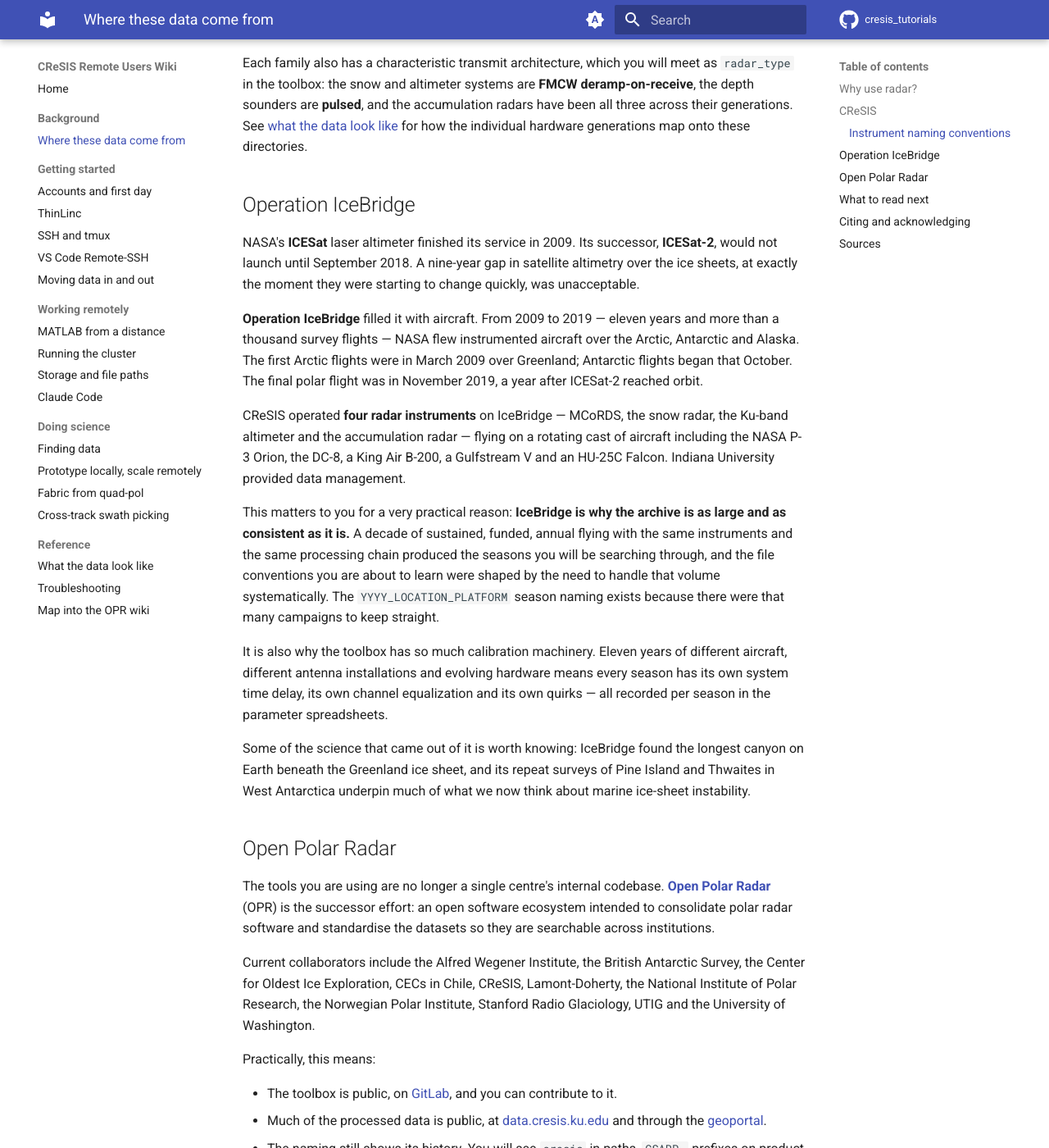
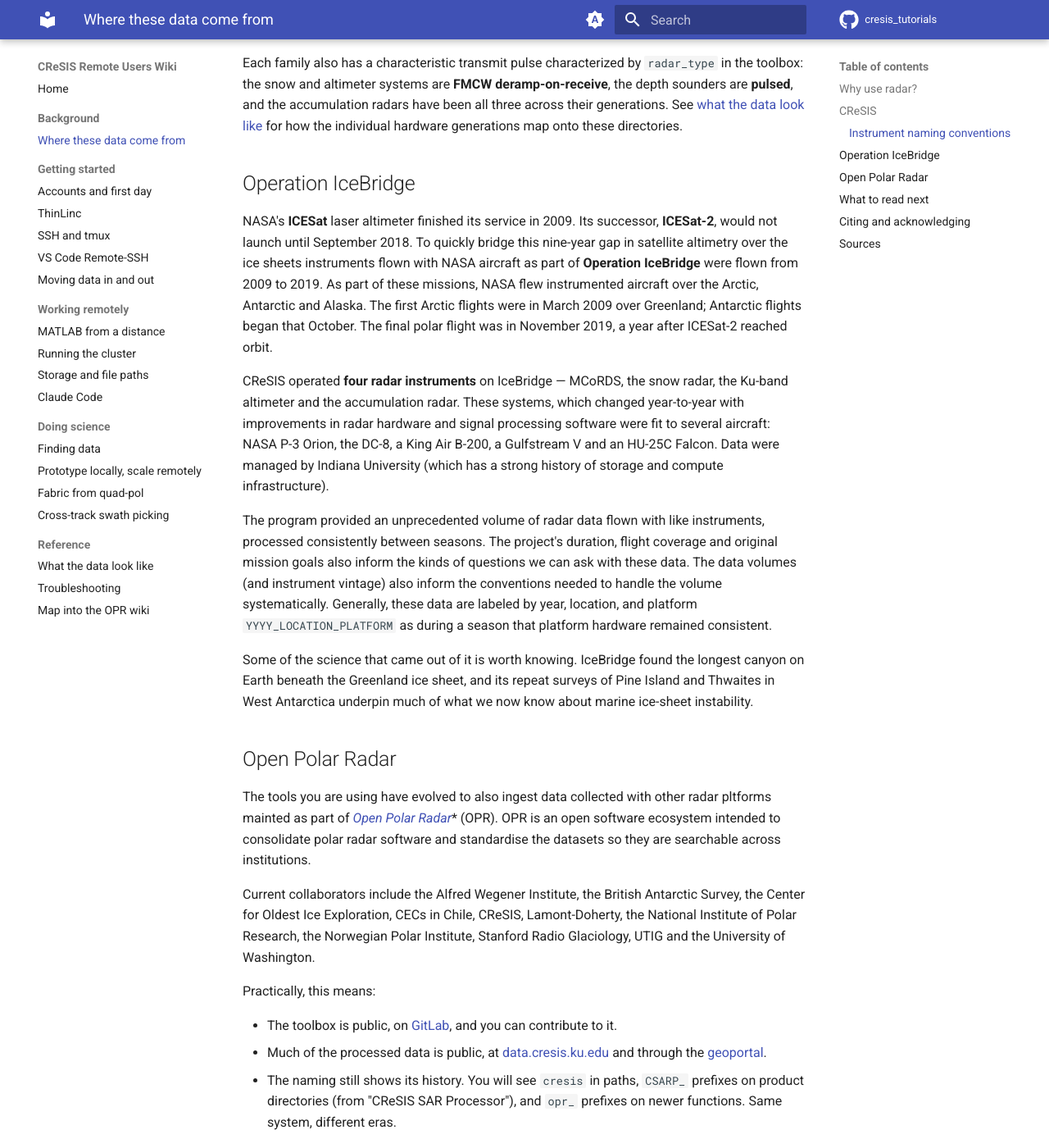
Before and after one commit to rice-glaciology/cresis_tutorials, an MkDocs documentation site: the page built from docs/background/history.md, in a window 1280 px wide and 1400 px high, scrolled down 2122 px. Shown: the whole window at 82% size. Built offline with MkDocs 1.6.1 and Material for MkDocs 9.7.7, drawn with Linux system fonts in a browser that asks for light colours; comment, search, counter and statistics services are not loaded; some of the changed text lies outside the part shown.

Commit message:
Fix grammar and enhance clarity in history.md
Corrected grammatical errors and improved clarity in the history documentation. Updated details about the Center for Remote Sensing of Ice Sheets and Operation IceBridge.

```diff
--- a/docs/background/history.md
+++ b/docs/background/history.md
@@ -8,8 +8,7 @@ Radar is the practical way to see through several hundred meters (up to 3-4 kilo
 
 ## CReSIS
 
-The **Center for Remote Sensing of Ice Sheets** was established at the University of Kansas on 1 June 2005 as a National Science Foundation
-[Science and Technology Center](https://www.nsf.gov/od/oia/ia/stc), with an initial $19 million grant.
+The **Center for Remote Sensing of Ice Sheets** was established at the University of Kansas in June 2005 as a National Science Foundation [Science and Technology Center](https://www.nsf.gov/od/oia/ia/stc), with an initial $19 million grant.
 
 Other instiutions invovled in the center included Elizabeth City State University, Haskell Indian Nations University, the University of Maine, Ohio State University and Penn State. A five-year renewal added another $17.9 million, bringing the total NSF award to roughly $36.9 million. The centre held STC status until 2017.
 
@@ -20,7 +19,7 @@ The center still exists at KU, now as the **Center for Remote Sensing and Integr
 
 ### Instrument naming conventions
 
-The centre already has a fleet of radars designed to target different features and different depths in the ice column.
+The center already has a fleet of radars designed to target different features and different depths in the ice column.
 
 **Lower frequency radar pulses travel further through ice.** Transmission loss or attenuation, rises with
 frequency, so if you want to understand the base of a 2500m ice sheet, it's best to work below about 500 MHz.
@@ -49,54 +48,35 @@ When you see `accum` in a path you are looking at the UHF system — for several
 That is what makes [cross-track swath processing](../doing-science/swath-cross-track-picking.md)
 possible, and why some products carry an extra dimension.
 
-Each family also has a characteristic transmit architecture, which you will
-meet as `radar_type` in the toolbox: the snow and altimeter systems are **FMCW
-deramp-on-receive**, the depth sounders are **pulsed**, and the accumulation
-radars have been all three across their generations. See
-[what the data look like](../reference/data-files.md#why-there-are-five-radar-directories)
-for how the individual hardware generations map onto these directories.
+Each family also has a characteristic transmit pulse characterized by `radar_type` in the toolbox: the snow and altimeter systems are **FMCW
+deramp-on-receive**, the depth sounders are **pulsed**, and the accumulation radars have been all three across their generations.
+See [what the data look like](../reference/data-files.md#why-there-are-five-radar-directories) for how the individual hardware generations map onto these directories.
 
 ## Operation IceBridge
 
-NASA's **ICESat** laser altimeter finished its service in 2009. Its successor,
-**ICESat-2**, would not launch until September 2018. A nine-year gap in
-satellite altimetry over the ice sheets, at exactly the moment they were
-starting to change quickly, was unacceptable.
+NASA's **ICESat** laser altimeter finished its service in 2009. Its successor, **ICESat-2**, would not launch until September 2018. To quickly bridge this nine-year gap in
+satellite altimetry over the ice sheets instruments flown with NASA aircraft as part of **Operation IceBridge** were flown from 2009 to 2019.
+As part of these missions, NASA flew instrumented aircraft over the Arctic, Antarctic and Alaska.
+The first Arctic flights were in March 2009 over Greenland; Antarctic flights began that October.
+The final polar flight was in November 2019, a year after ICESat-2 reached orbit.
 
-**Operation IceBridge** filled it with aircraft. From 2009 to 2019 — eleven
-years and more than a thousand survey flights — NASA flew instrumented aircraft
-over the Arctic, Antarctic and Alaska. The first Arctic flights were in March
-2009 over Greenland; Antarctic flights began that October. The final polar
-flight was in November 2019, a year after ICESat-2 reached orbit.
+CReSIS operated **four radar instruments** on IceBridge — MCoRDS, the snow radar, the Ku-band altimeter and the accumulation radar.
+These systems, which changed year-to-year with improvements in radar hardware and signal processing software were fit to several aircraft: NASA P-3 Orion, the DC-8, a King Air B-200, a
+Gulfstream V and an HU-25C Falcon.
+Data were managed by Indiana University (which has a strong history of storage and compute infrastructure).
 
-CReSIS operated **four radar instruments** on IceBridge — MCoRDS, the snow
-radar, the Ku-band altimeter and the accumulation radar — flying on a rotating
-cast of aircraft including the NASA P-3 Orion, the DC-8, a King Air B-200, a
-Gulfstream V and an HU-25C Falcon. Indiana University provided data management.
+The program provided an unprecedented volume of radar data flown with like instruments, processed consistently between seasons.
+The project's duration, flight coverage and original mission goals also inform the kinds of questions we can ask with these data.
+The data volumes (and instrument vintage) also inform the conventions needed to handle the volume systematically.
+Generally, these data are labeled by year, location, and platform `YYYY_LOCATION_PLATFORM` as during a season that platform hardware remained consistent.
 
-This matters to you for a very practical reason: **IceBridge is why the archive
-is as large and as consistent as it is.** A decade of sustained, funded, annual
-flying with the same instruments and the same processing chain produced the
-seasons you will be searching through, and the file conventions you are about
-to learn were shaped by the need to handle that volume systematically. The
-`YYYY_LOCATION_PLATFORM` season naming exists because there were that many
-campaigns to keep straight.
-
-It is also why the toolbox has so much calibration machinery. Eleven years of
-different aircraft, different antenna installations and evolving hardware means
-every season has its own system time delay, its own channel equalization and
-its own quirks — all recorded per season in the parameter spreadsheets.
-
-Some of the science that came out of it is worth knowing: IceBridge found the
-longest canyon on Earth beneath the Greenland ice sheet, and its repeat surveys
-of Pine Island and Thwaites in West Antarctica underpin much of what we now
-think about marine ice-sheet instability.
+Some of the science that came out of it is worth knowing.
+IceBridge found the longest canyon on Earth beneath the Greenland ice sheet, and its repeat surveys of Pine Island and Thwaites in West Antarctica underpin much of what we now know about marine ice-sheet instability.
 
 ## Open Polar Radar
 
-The tools you are using are no longer a single centre's internal codebase.
-**[Open Polar Radar](https://openpolarradar.org/)** (OPR) is the successor
-effort: an open software ecosystem intended to consolidate polar radar software
+The tools you are using have evolved to also ingest data collected with other radar pltforms mainted as part of *[Open Polar Radar](https://openpolarradar.org/)** (OPR).
+OPR is an open software ecosystem intended to consolidate polar radar software
 and standardise the datasets so they are searchable across institutions.
 
 Current collaborators include the Alfred Wegener Institute, the British
```
